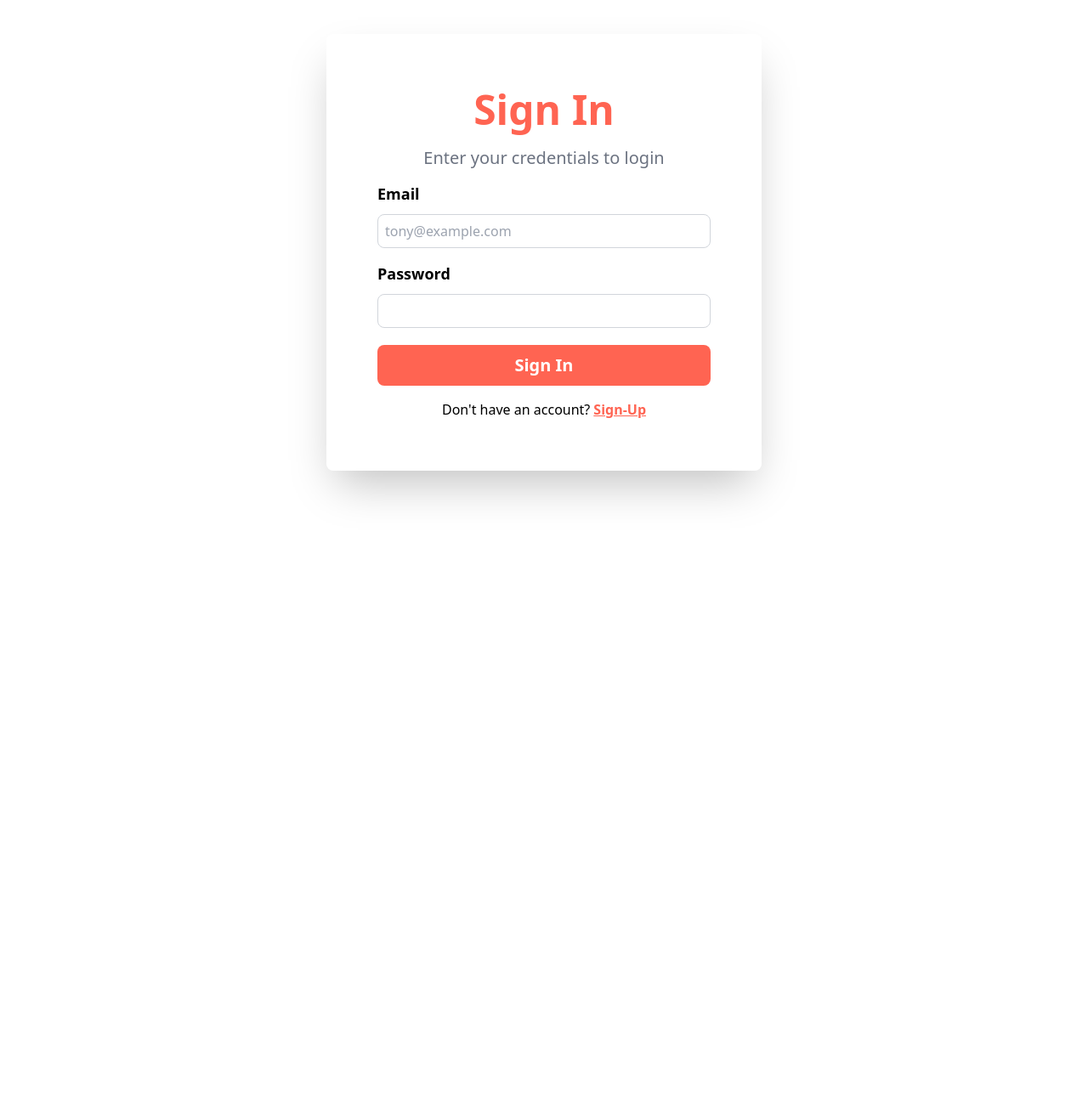
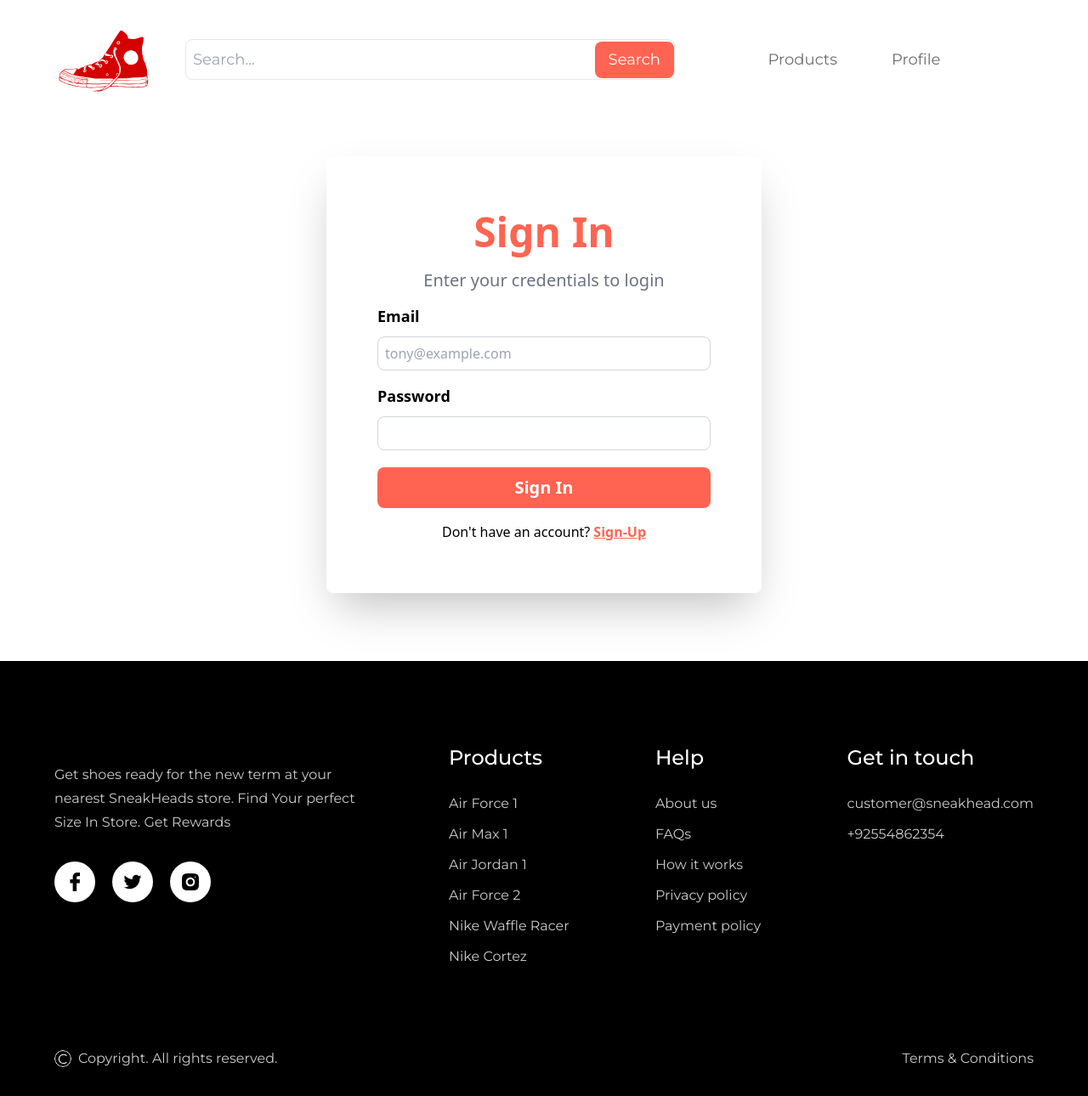
Before and after one commit to sincerelyyyash/sneak-heads, a React (Vite) app in the folder client/: page /signin in a window 1280 px wide. Shown: the whole page at 85% size. Before the commit the page ends 800 px from the top, so only its background shows below. Built offline with nearby package versions, Linux system fonts and the light colour scheme; a web font is replaced by a local one.

Commit message:
Navbar & footer added to signin, signup

```diff
--- a/client/src/Pages/Signin.jsx
+++ b/client/src/Pages/Signin.jsx
@@ -3,13 +3,16 @@ import { useNavigate } from 'react-router-dom';
 import { useRecoilState } from 'recoil';
 import { SignIn } from '../Api/UserApi';
 import { emailAtom, passwordAtom } from '../Recoil/userAtoms';
-import PopUpBox from '../Components/PopUpBox';
+import Notification from '../Components/NotificationPopup';
+import Nav from '../Components/Nav';
+import { Footer } from '../sections';
 
 function Signin() {
   const [email, setEmail] = useRecoilState(emailAtom);
   const [password, setPassword] = useRecoilState(passwordAtom);
   const [error, setError] = useState('');
   const navigate = useNavigate();
+
 
   const handleSignIn = async (email, password) => {
     const emailRegex = /^[^\s@]+@[^\s@]+\.[^\s@]+$/;
@@ -21,14 +24,18 @@ function Signin() {
     try {
       await SignIn(email, password);
       navigate("/");
-      PopUpBox("Sign in sucessfull")
+      <Notification color="bg-green-500" message="Sign In successful" />
     } catch (error) {
       setError('Invalid credentials. Please try again.');
+      <Notification color="bg-red-500" message="Sign in failed" />
+
     }
   };
 
   return (
-    <div className='flex justify-center'>
+   <div>
+    <Nav/>
+     <div className='flex justify-center py-20 pt-36'>
       <div className="w-full p-5 shadow-2xl lg:max-w-lg mt-10 rounded-lg">
         <div className="space-y-2">
           <div className='flex flex-col px-10 py-10'>
@@ -86,6 +93,10 @@ function Signin() {
         </div>
       </div>
     </div>
+      <section className="padding-x padding-t pb-8 bg-black">
+        <Footer />
+      </section>
+   </div>
   );
 }
 
--- a/client/src/Pages/Signup.jsx
+++ b/client/src/Pages/Signup.jsx
@@ -3,6 +3,8 @@ import { useNavigate } from 'react-router-dom';
 import { useRecoilState } from 'recoil';
 import { emailAtom, fullnameAtom, passwordAtom } from '../Recoil/userAtoms';
 import { SignUp } from '../Api/UserApi.jsx';
+import Footer from '../sections/Footer.jsx';
+import Nav from '../Components/Nav.jsx';
 
 function Signup() {
   const navigate = useNavigate();
@@ -45,7 +47,9 @@ function Signup() {
   };
 
   return (
-    <div className='flex justify-center'>
+    <div>
+      <Nav/>
+      <div className='flex justify-center py-20 pt-36'>
       <div className="w-full p-5 shadow-2xl lg:max-w-lg mt-10 rounded-lg">
         <div className="space-y-2">
           <div className='flex flex-col px-10 py-10'>
@@ -101,6 +105,10 @@ function Signup() {
         </div>
       </div>
     </div>
+      <section className="padding-x padding-t pb-8 bg-black">
+        <Footer />
+      </section>
+    </div>
   );
 }
 
```
